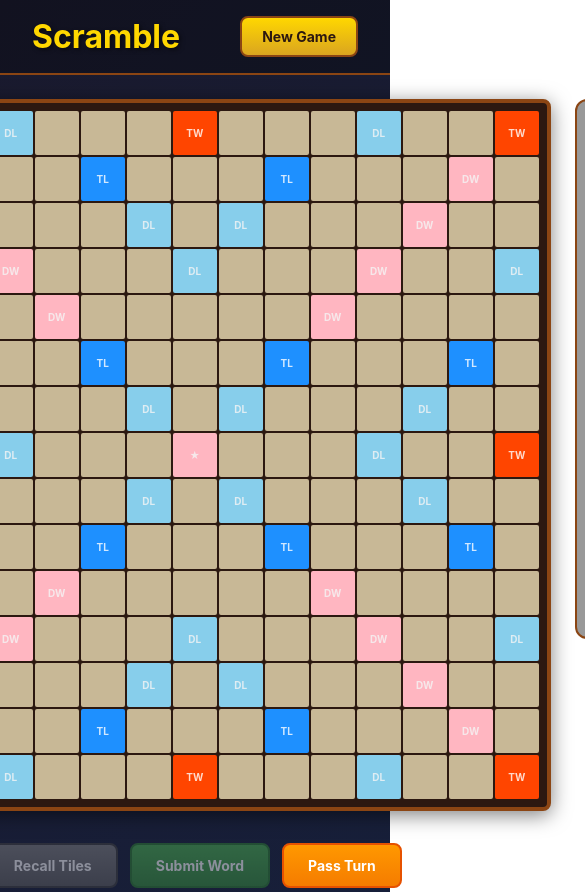
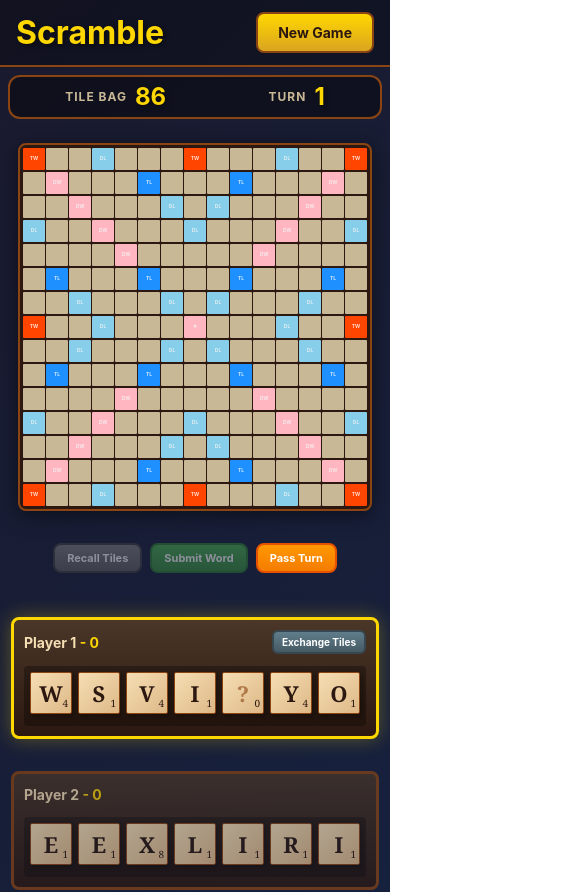
Before and after one commit to abattenb/scramble, a React (Vite) app: page / in a window 390 px wide. Shown: the top 892 px of the page, 585 px wide, since content can reach past the window. Built offline with nearby package versions, Linux system fonts and the light colour scheme.

Commit message:
Fix styling

```diff
--- a/src/App.css
+++ b/src/App.css
@@ -194,7 +194,6 @@ body {
   border: 3px solid #444;
   transition: all 0.3s ease;
   min-width: 140px;
-  min-height: 120px;
 }
 
 .score-card.current {
@@ -212,7 +211,7 @@ body {
 }
 
 .score-value {
-  font-size: 28px;
+  font-size: 56px;
   font-weight: bold;
   color: #fff;
 }
@@ -232,6 +231,7 @@ body {
   flex-direction: column;
   gap: 16px;
   align-items: center;
+  width: 100%;
 }
 
 /* Turn Controls */
@@ -287,42 +287,50 @@ body {
   background: linear-gradient(180deg, #ffb74d 0%, #ff9800 100%);
 }
 
-/* Messages */
+/* Messages (Toast Popup) */
 .message {
+  position: fixed;
+  top: 16px;
+  left: 50%;
+  transform: translateX(-50%);
   padding: 12px 24px;
   border-radius: 8px;
   font-weight: bold;
+  font-size: 14px;
   text-align: center;
-  animation: slideIn 0.3s ease;
+  animation: toastSlideIn 0.3s ease;
+  white-space: nowrap;
+  z-index: 1000;
+  box-shadow: 0 4px 20px rgba(0, 0, 0, 0.4);
 }
 
-@keyframes slideIn {
+@keyframes toastSlideIn {
   from {
     opacity: 0;
-    transform: translateY(-10px);
+    transform: translateX(-50%) translateY(-20px);
   }
   to {
     opacity: 1;
-    transform: translateY(0);
+    transform: translateX(-50%) translateY(0);
   }
 }
 
 .message-error {
-  background: rgba(244, 67, 54, 0.2);
+  background: rgba(244, 67, 54, 0.95);
   border: 2px solid #f44336;
-  color: #ff8a80;
+  color: #fff;
 }
 
 .message-success {
-  background: rgba(76, 175, 80, 0.2);
+  background: rgba(76, 175, 80, 0.95);
   border: 2px solid #4caf50;
-  color: #a5d6a7;
+  color: #fff;
 }
 
 .message-info {
-  background: rgba(33, 150, 243, 0.2);
+  background: rgba(33, 150, 243, 0.95);
   border: 2px solid #2196f3;
-  color: #90caf9;
+  color: #fff;
 }
 
 /* Game Over */
@@ -395,3 +403,183 @@ body {
   color: #8b4513;
   opacity: 0.6;
 }
+
+/* Mobile Responsive Styles */
+@media (max-width: 1090px) {
+  .game-container {
+    width: 100%;
+    padding: 16px;
+  }
+
+  .game-layout {
+    flex-direction: column;
+    align-items: center;
+    width: 100%;
+  }
+
+  .game-spacer-left {
+    display: none;
+  }
+
+  .game-sidebar {
+    order: -1;
+    flex-direction: row;
+    width: 100%;
+    max-width: 600px;
+    justify-content: space-around;
+    padding: 12px 16px;
+    min-width: unset;
+  }
+
+  .tile-bag-info,
+  .turn-info {
+    flex-direction: row;
+    gap: 8px;
+    align-items: center;
+  }
+
+  .game-sidebar h3 {
+    margin: 0;
+    font-size: 12px;
+  }
+
+  .tile-count,
+  .turn-number {
+    font-size: 24px;
+  }
+
+  .tile-label {
+    display: none;
+  }
+
+  .letter-distribution {
+    flex-direction: row;
+    gap: 8px;
+    align-items: center;
+  }
+
+  .letter-grid {
+    grid-template-columns: repeat(9, 1fr);
+    gap: 2px;
+  }
+
+  .letter-item {
+    padding: 1px 3px;
+    font-size: 10px;
+  }
+
+  .scores {
+    gap: 16px;
+    flex-wrap: wrap;
+    justify-content: center;
+  }
+
+  .score-card {
+    min-width: 100px;
+    padding: 8px 12px;
+  }
+
+  .score-value {
+    font-size: 44px;
+  }
+
+  .turn-controls {
+    flex-wrap: wrap;
+    justify-content: center;
+  }
+
+  .control-btn {
+    padding: 8px 16px;
+    font-size: 12px;
+  }
+}
+
+@media (max-width: 600px) {
+  .game-container {
+    padding: 8px;
+  }
+
+  h1 {
+    font-size: 28px;
+    margin-bottom: 8px;
+  }
+
+  .header {
+    flex-wrap: wrap;
+    padding: 12px 16px;
+    gap: 8px;
+  }
+
+  .message {
+    top: 12px;
+    font-size: 12px;
+    padding: 10px 16px;
+  }
+
+  .game-sidebar {
+    flex-wrap: wrap;
+    gap: 8px;
+    padding: 8px;
+  }
+
+  .letter-distribution {
+    display: none;
+  }
+
+  .scores {
+    gap: 8px;
+  }
+
+  .score-card {
+    display: none;
+  }
+
+  .score-name {
+    font-size: 12px;
+  }
+
+  .score-value {
+    font-size: 36px;
+  }
+
+  .score-card .turn-indicator {
+    font-size: 9px;
+    padding: 2px 8px;
+  }
+
+  .turn-controls {
+    gap: 8px;
+  }
+
+  .control-btn {
+    padding: 6px 12px;
+    font-size: 11px;
+  }
+
+  .game-over {
+    padding: 24px 32px;
+    width: 90%;
+  }
+
+  .game-over h2 {
+    font-size: 24px;
+  }
+
+  .game-over p {
+    font-size: 16px;
+  }
+
+  /* Drag preview for mobile */
+  .drag-preview .tile {
+    width: 42px;
+    height: 42px;
+  }
+
+  .drag-preview .tile-letter {
+    font-size: 22px;
+  }
+
+  .drag-preview .tile-points {
+    font-size: 10px;
+  }
+}
--- a/src/App.tsx
+++ b/src/App.tsx
@@ -88,6 +88,16 @@ function App() {
   // Exchange tiles state
   const [exchangeMode, setExchangeMode] = useState(false);
   const [selectedForExchange, setSelectedForExchange] = useState<Set<string>>(new Set());
+
+  // Auto-dismiss message after 5 seconds
+  useEffect(() => {
+    if (message) {
+      const timer = setTimeout(() => {
+        setMessage(null);
+      }, 5000);
+      return () => clearTimeout(timer);
+    }
+  }, [message]);
 
   // Load dictionary on mount
   useEffect(() => {
@@ -439,9 +449,12 @@ function App() {
 
   const handleNewGame = useCallback(() => {
     clearGameState();
-    setGameState(initializeGame());
+    const newGame = initializeGame();
+    setGameState(newGame);
     setDraggingTile(null);
+    setDragPosition(null);
     setDragOverCell(null);
+    setDragSourceCell(null);
     setExchangeMode(false);
     setSelectedForExchange(new Set());
     setMessage(null);
@@ -449,6 +462,12 @@ function App() {
 
   return (
     <div className="app">
+      {message && (
+        <div className={`message message-${message.type}`}>
+          {message.text}
+        </div>
+      )}
+
       <header className="header">
         <h1>Scramble</h1>
         <div className="game-info">
@@ -467,12 +486,6 @@ function App() {
               <div className="game-over">
                 <h2>Game Over!</h2>
                 <p>{gameState.players[gameState.winner!].name} wins with {gameState.players[gameState.winner!].score} points!</p>
-              </div>
-            )}
-
-            {message && (
-              <div className={`message message-${message.type}`}>
-                {message.text}
               </div>
             )}
 
@@ -553,7 +566,6 @@ function App() {
           {gameState.players.map((player, index) => (
             <div key={player.id} className="player-section">
               <div className={`score-card ${index === gameState.currentPlayerIndex ? 'current' : ''}`}>
-                <span className="score-name">{player.name}</span>
                 <span className="score-value">{player.score}</span>
                 {index === gameState.currentPlayerIndex && (
                   <span className="turn-indicator">Your Turn</span>
@@ -562,6 +574,7 @@ function App() {
               <PlayerRack
                 tiles={player.rack}
                 playerName={player.name}
+                score={player.score}
                 isCurrentPlayer={index === gameState.currentPlayerIndex}
                 onDragStart={handleDragStart}
                 onDragEnd={handleDragEnd}
--- a/src/components/GameBoard.css
+++ b/src/components/GameBoard.css
@@ -78,3 +78,47 @@
     box-shadow: 0 0 12px 4px #ffd700;
   }
 }
+
+/* Mobile Responsive Styles */
+@media (max-width: 1090px) {
+  .game-board {
+    padding: 4px;
+    border-width: 3px;
+  }
+
+  .board-row {
+    gap: 1px;
+  }
+
+  .board-cell {
+    width: 32px;
+    height: 32px;
+    font-size: 8px;
+  }
+
+  .bonus-label {
+    font-size: 7px;
+  }
+}
+
+@media (max-width: 600px) {
+  .game-board {
+    padding: 3px;
+    border-width: 2px;
+  }
+
+  .board-row {
+    gap: 1px;
+  }
+
+  .board-cell {
+    width: 22px;
+    height: 22px;
+    font-size: 6px;
+    border-radius: 1px;
+  }
+
+  .bonus-label {
+    font-size: 5px;
+  }
+}
--- a/src/components/PlayerRack.css
+++ b/src/components/PlayerRack.css
@@ -30,6 +30,10 @@
   font-size: 18px;
   font-weight: bold;
   color: #f5deb3;
+}
+
+.mobile-score {
+  display: none;
 }
 
 .turn-indicator {
@@ -133,3 +137,59 @@
   opacity: 0.5;
   cursor: not-allowed;
 }
+
+/* Mobile Responsive Styles */
+@media (max-width: 600px) {
+  .player-rack {
+    padding: 10px;
+    margin: 8px 0;
+  }
+
+  .rack-tiles {
+    width: auto;
+    min-width: unset;
+    gap: 6px;
+    padding: 6px;
+    flex-wrap: wrap;
+  }
+
+  .rack-tiles .tile {
+    width: 42px;
+    height: 42px;
+  }
+
+  .rack-tiles .tile-letter {
+    font-size: 22px;
+  }
+
+  .rack-tiles .tile-points {
+    font-size: 10px;
+    bottom: 2px;
+    right: 3px;
+  }
+
+  .player-name {
+    font-size: 14px;
+  }
+
+  .mobile-score {
+    display: inline;
+    color: #ffd700;
+  }
+
+  .rack-header {
+    flex-wrap: wrap;
+    gap: 8px;
+  }
+
+  .rack-actions {
+    flex-wrap: wrap;
+  }
+
+  .exchange-btn,
+  .cancel-exchange-btn,
+  .confirm-exchange-btn {
+    padding: 4px 8px;
+    font-size: 10px;
+  }
+}
--- a/src/components/PlayerRack.tsx
+++ b/src/components/PlayerRack.tsx
@@ -5,6 +5,7 @@ import './PlayerRack.css';
 interface PlayerRackProps {
   tiles: Tile[];
   playerName: string;
+  score: number;
   isCurrentPlayer: boolean;
   onDragStart: (e: React.DragEvent, tile: Tile) => void;
   onDragEnd: (e: React.DragEvent) => void;
@@ -21,6 +22,7 @@ interface PlayerRackProps {
 export function PlayerRack({
   tiles,
   playerName,
+  score,
   isCurrentPlayer,
   onDragStart,
   onDragEnd,
@@ -36,7 +38,7 @@ export function PlayerRack({
   return (
     <div className={`player-rack ${isCurrentPlayer ? 'current-player' : ''} ${exchangeMode ? 'exchange-mode' : ''}`}>
       <div className="rack-header">
-        <span className="player-name">{playerName}</span>
+        <span className="player-name">{playerName}<span className="mobile-score"> - {score}</span></span>
         {isCurrentPlayer && exchangeMode && <span className="turn-indicator exchange">Select tiles to exchange</span>}
         {isCurrentPlayer && (
           <div className="rack-actions">
--- a/src/components/Tile.css
+++ b/src/components/Tile.css
@@ -51,3 +51,42 @@
   bottom: 2px;
   right: 4px;
 }
+
+/* Mobile Responsive Styles */
+@media (max-width: 1090px) {
+  .tile {
+    width: 28px;
+    height: 28px;
+    border-width: 1px;
+    border-radius: 2px;
+  }
+
+  .tile-letter {
+    font-size: 16px;
+  }
+
+  .tile-points {
+    font-size: 7px;
+    bottom: 1px;
+    right: 2px;
+  }
+}
+
+@media (max-width: 600px) {
+  .tile {
+    width: 20px;
+    height: 20px;
+    border-width: 1px;
+    border-radius: 2px;
+  }
+
+  .tile-letter {
+    font-size: 12px;
+  }
+
+  .tile-points {
+    font-size: 6px;
+    bottom: 0px;
+    right: 1px;
+  }
+}
```
